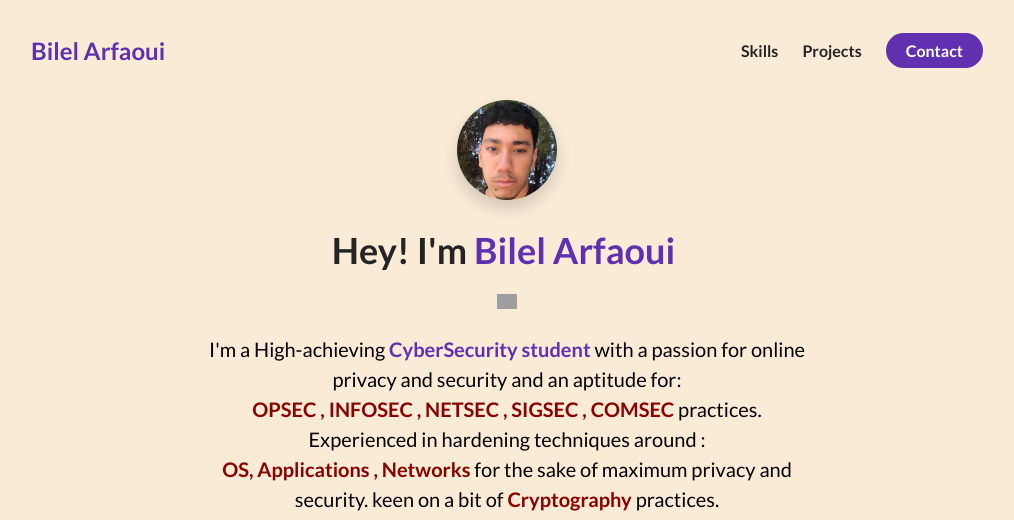
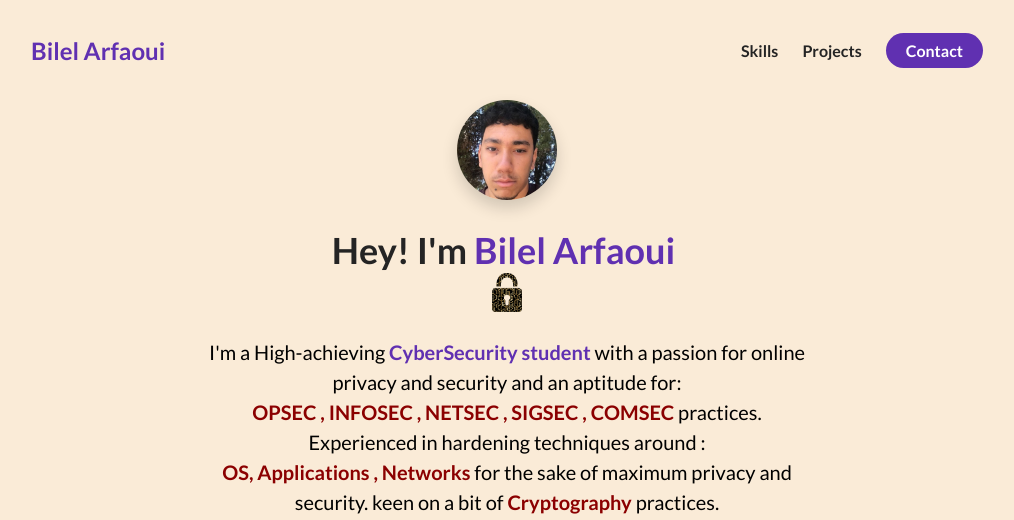
Before and after one commit to bilelarfaoui/bilelarfaoui.github.io, a plain HTML site: page index.html in a window 1280 px wide. Shown: the top 520 px of the page, without its empty margins (133-1147 px from the left). Drawn offline with Linux system fonts and the light colour scheme; grey boxes are pictures that could not be loaded.

Commit message:
fixing the slow loading of the waving lock

```diff
--- a/index.html
+++ b/index.html
@@ -45,7 +45,7 @@
             <img src="./assets/me2.JPG" class="about-me__picture" alt="Picture of Me!">
           </figure>
           <h1 class="about-me__info--title">
-            Hey! I'm <span class="text--purple">Bilel Arfaoui</span>&nbsp;<span class="wave"><img src="https://openclipart.org/image/2000px/314726" width=5%></span>
+            Hey! I'm <span class="text--purple">Bilel Arfaoui</span>&nbsp;<span class="wave"><img src="./assets/movinglock.png" width=5%></span>
           </h1>
           <p class="about-me__info--para">
             I'm a  High-achieving <strong class="text--purple">CyberSecurity student </strong>with a passion for online privacy and security and an aptitude for:<br>
```
